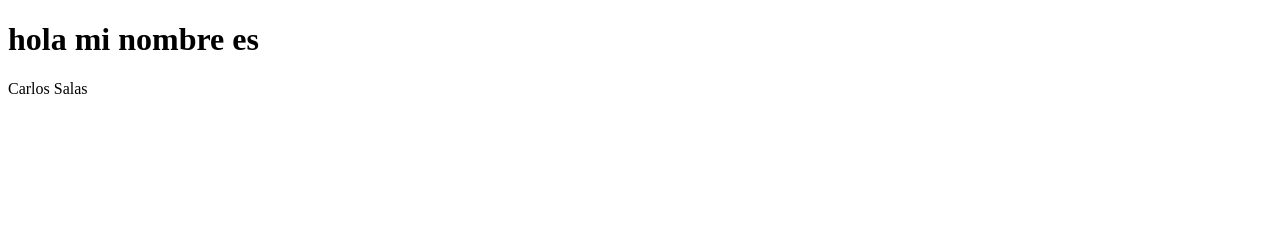
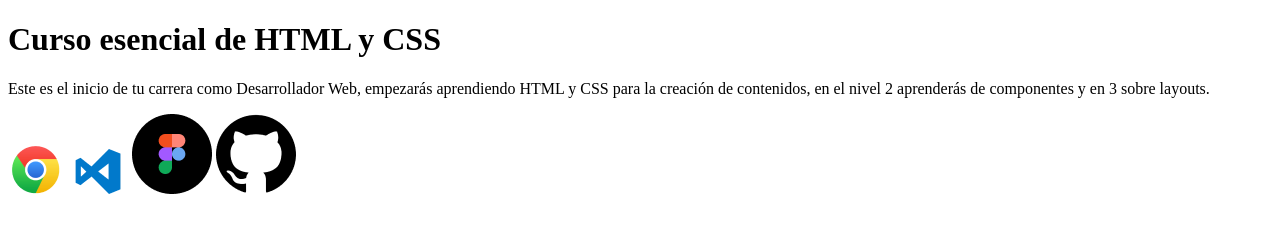
Before and after one commit to ingcay/curso-esencial-html-css, a plain HTML site: page index.html in a window 1280 px wide. Drawn offline with Linux system fonts and the light colour scheme.

Commit message:
Hemos agregado las imagenes de los logos del setup

```diff
--- a/index.html
+++ b/index.html
@@ -4,15 +4,20 @@
     <meta charset="UTF-8">
     <meta http-equiv="X-UA-Compatible" content="IE=edge">
     <meta name="viewport" content="width=device-width, initial-scale=1.0">
-    <title>Document</title>
+    <title>El Blog de Cay</title>
 </head>
 <body>
     <h1>
-      hola mi nombre es
+    Curso esencial de HTML y CSS
     </h1>
-
     <p>
-        Carlos Salas
-    </p>
+     Este es el inicio de tu carrera como Desarrollador Web,
+     empezarás aprendiendo HTML y CSS para la creación de contenidos,
+     en el nivel 2 aprenderás de componentes y en 3 sobre layouts.
+</p>
+<img src="images/google-chrome.png" alt="Logo de Google Chrome" title="Logo de Google Chrome">
+<img src="images/visual-studio-code.png" alt="Logo de Visual Studio Code" title="Logo de Visual Studio Code">
+<img src="images/Figma.png" alt="Logo de Figma" title="Logo de Figma">
+<img src="images/github.png" alt="Logo de GitHub" title="Logo de Github">
 </body>
 </html>
```
Also changed, not shown: images/Figma.png (added), images/github.png (added), images/google-chrome.png (added), images/visual-studio-code.png (added).
